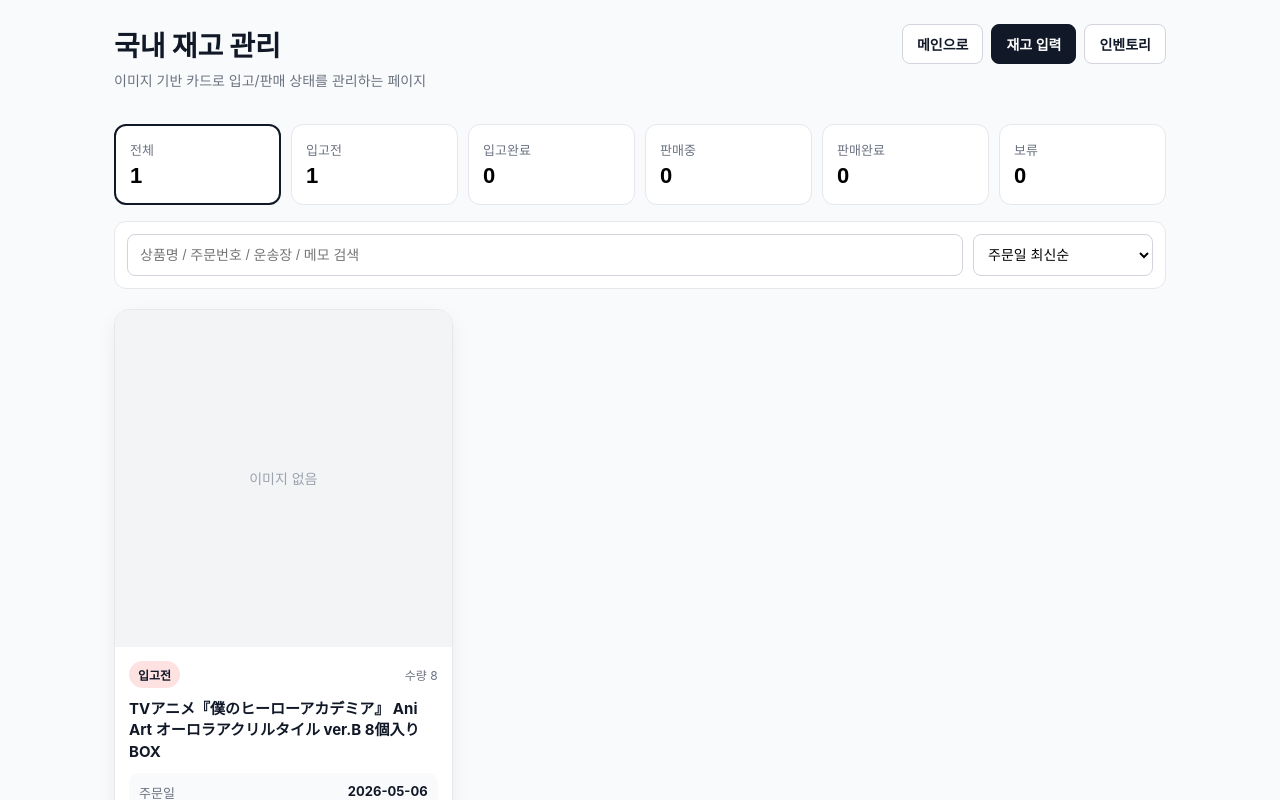
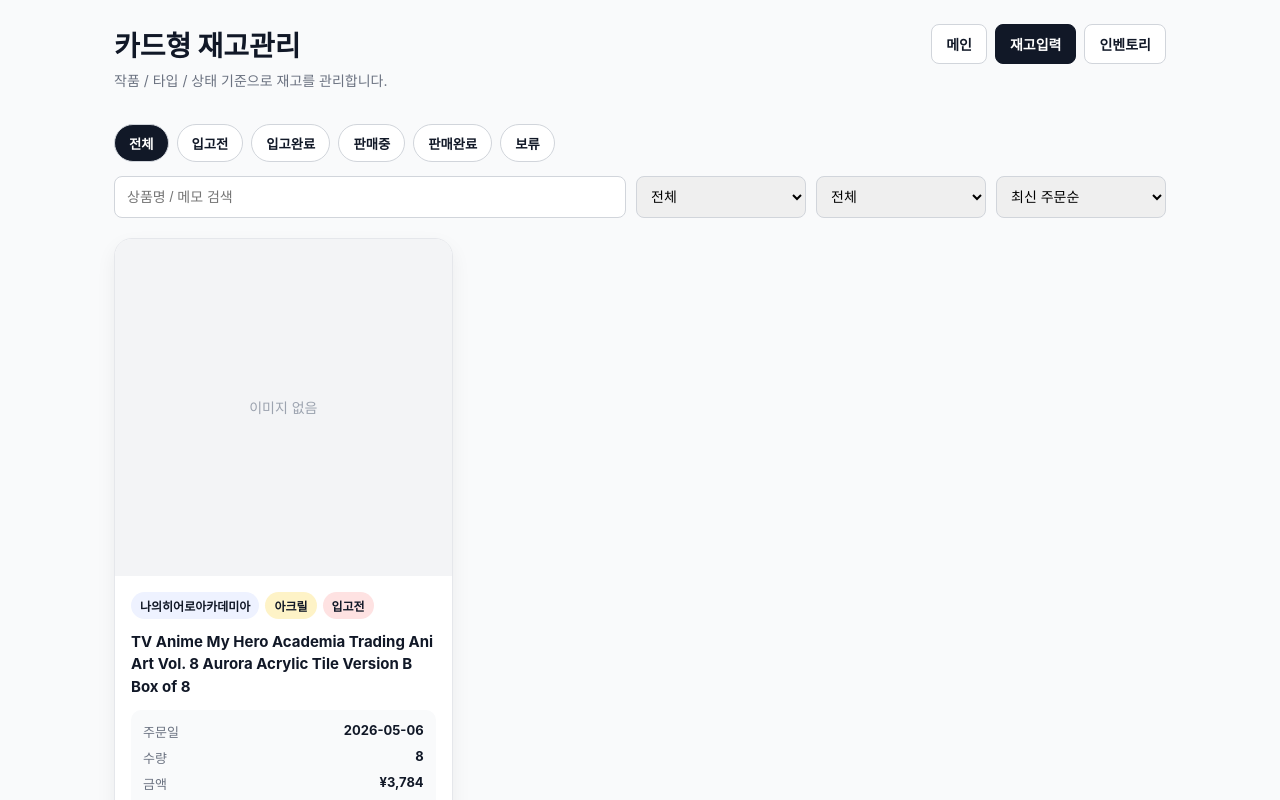
Before and after one commit to ddogagak/shipping, a Next.js app in the folder web/: page /domestic-inventory-cards in a window 1280 px wide. Shown: the top 800 px of the page. Built offline with nearby package versions, Linux system fonts and the light colour scheme.

Commit message:
Update page.tsx

```diff
--- a/web/src/app/domestic-inventory-cards/page.tsx
+++ b/web/src/app/domestic-inventory-cards/page.tsx
@@ -3,11 +3,18 @@
 import Link from "next/link";
 import { useMemo, useState } from "react";
 
-type InventoryStatus = "입고전" | "입고완료" | "판매중" | "판매완료" | "보류";
+type InventoryStatus =
+  | "입고전"
+  | "입고완료"
+  | "판매중"
+  | "판매완료"
+  | "보류";
 
 type InventoryItem = {
   id: string;
   item_name: string;
+  item_type: string;
+  series_name: string;
   image_url: string;
   order_number: string;
   order_date: string;
@@ -25,7 +32,9 @@ const sampleItems: InventoryItem[] = [
   {
     id: "1",
     item_name:
-      "TVアニメ『僕のヒーローアカデミア』 Ani Art オーロラアクリルタイル ver.B 8個入りBOX",
+      "TV Anime My Hero Academia Trading Ani Art Vol. 8 Aurora Acrylic Tile Version B Box of 8",
+    item_type: "아크릴",
+    series_name: "나의히어로아카데미아",
     image_url: "",
     order_number: "503-5349977-2659005",
     order_date: "2026-05-06",
@@ -49,20 +58,64 @@ const statusList: Array<"전체" | InventoryStatus> = [
   "보류",
 ];
 
+const typeList = [
+  "전체",
+  "아크릴",
+  "지류",
+  "뱃지",
+  "피규어",
+  "키링",
+  "기타",
+];
+
+const seriesList = [
+  "전체",
+  "헌터헌터",
+  "귀멸의칼날",
+  "나의히어로아카데미아",
+  "프리렌",
+  "진격의거인",
+  "기타",
+];
+
 export default function DomesticInventoryCardsPage() {
-  const [items, setItems] = useState<InventoryItem[]>(sampleItems);
+  const [items, setItems] =
+    useState<InventoryItem[]>(sampleItems);
+
   const [statusFilter, setStatusFilter] =
     useState<"전체" | InventoryStatus>("전체");
+
+  const [typeFilter, setTypeFilter] =
+    useState("전체");
+
+  const [seriesFilter, setSeriesFilter] =
+    useState("전체");
+
   const [keyword, setKeyword] = useState("");
+
   const [sortKey, setSortKey] = useState<
-    "newest" | "oldest" | "priceHigh" | "priceLow" | "quantityHigh"
+    "newest" | "oldest" | "priceHigh" | "priceLow"
   >("newest");
 
   const filteredItems = useMemo(() => {
     let result = [...items];
 
     if (statusFilter !== "전체") {
-      result = result.filter((item) => item.status === statusFilter);
+      result = result.filter(
+        (item) => item.status === statusFilter
+      );
+    }
+
+    if (typeFilter !== "전체") {
+      result = result.filter(
+        (item) => item.item_type === typeFilter
+      );
+    }
+
+    if (seriesFilter !== "전체") {
+      result = result.filter(
+        (item) => item.series_name === seriesFilter
+      );
     }
 
     if (keyword.trim()) {
@@ -72,7 +125,6 @@ export default function DomesticInventoryCardsPage() {
         return (
           item.item_name.toLowerCase().includes(q) ||
           item.order_number.toLowerCase().includes(q) ||
-          item.tracking_number.toLowerCase().includes(q) ||
           item.memo.toLowerCase().includes(q)
         );
       });
@@ -95,32 +147,28 @@ export default function DomesticInventoryCardsPage() {
         return a.total_price - b.total_price;
       }
 
-      if (sortKey === "quantityHigh") {
-        return b.quantity - a.quantity;
-      }
-
       return 0;
     });
 
     return result;
-  }, [items, statusFilter, keyword, sortKey]);
+  }, [
+    items,
+    statusFilter,
+    typeFilter,
+    seriesFilter,
+    keyword,
+    sortKey,
+  ]);
 
-  const counts = useMemo(() => {
-    return statusList.reduce<Record<string, number>>((acc, status) => {
-      if (status === "전체") {
-        acc[status] = items.length;
-      } else {
-        acc[status] = items.filter((item) => item.status === status).length;
-      }
-
-      return acc;
-    }, {});
-  }, [items]);
-
-  const updateStatus = (id: string, nextStatus: InventoryStatus) => {
+  const updateStatus = (
+    id: string,
+    nextStatus: InventoryStatus
+  ) => {
     setItems((prev) =>
       prev.map((item) =>
-        item.id === id ? { ...item, status: nextStatus } : item
+        item.id === id
+          ? { ...item, status: nextStatus }
+          : item
       )
     );
   };
@@ -129,72 +177,123 @@ export default function DomesticInventoryCardsPage() {
     <main style={pageStyle}>
       <div style={topBarStyle}>
         <div>
-          <h1 style={titleStyle}>국내 재고 관리</h1>
+          <h1 style={titleStyle}>카드형 재고관리</h1>
+
           <p style={subTextStyle}>
-            이미지 기반 카드로 입고/판매 상태를 관리하는 페이지
+            작품 / 타입 / 상태 기준으로 재고를 관리합니다.
           </p>
         </div>
 
         <div style={{ display: "flex", gap: 8 }}>
           <Link href="/" style={linkButtonStyle}>
-            메인으로
+            메인
           </Link>
 
-          <Link href="/domestic-inventory-input" style={darkButtonStyle}>
-            재고 입력
+          <Link
+            href="/domestic-inventory-input"
+            style={darkButtonStyle}
+          >
+            재고입력
           </Link>
 
-          <Link href="/domestic-inventory" style={linkButtonStyle}>
+          <Link
+            href="/domestic-inventory"
+            style={linkButtonStyle}
+          >
             인벤토리
           </Link>
         </div>
       </div>
 
-      <section style={summaryGridStyle}>
+      {/* 상태 필터 */}
+      <section style={statusSectionStyle}>
         {statusList.map((status) => (
           <button
             key={status}
             type="button"
             onClick={() => setStatusFilter(status)}
             style={{
-              ...summaryCardStyle,
-              border:
+              ...statusButtonStyle,
+              background:
                 statusFilter === status
-                  ? "2px solid #111827"
-                  : "1px solid #e5e7eb",
+                  ? "#111827"
+                  : "#fff",
+              color:
+                statusFilter === status
+                  ? "#fff"
+                  : "#111827",
             }}
           >
-            <span style={summaryLabelStyle}>{status}</span>
-            <strong style={summaryNumberStyle}>{counts[status] ?? 0}</strong>
+            {status}
           </button>
         ))}
       </section>
 
+      {/* 필터 */}
       <section style={filterBoxStyle}>
         <input
           value={keyword}
           onChange={(e) => setKeyword(e.target.value)}
-          placeholder="상품명 / 주문번호 / 운송장 / 메모 검색"
+          placeholder="상품명 / 메모 검색"
           style={searchInputStyle}
         />
 
         <select
-          value={sortKey}
+          value={typeFilter}
           onChange={(e) =>
-            setSortKey(e.target.value as typeof sortKey)
+            setTypeFilter(e.target.value)
           }
           style={selectStyle}
         >
-          <option value="newest">주문일 최신순</option>
-          <option value="oldest">주문일 오래된순</option>
-          <option value="priceHigh">금액 높은순</option>
-          <option value="priceLow">금액 낮은순</option>
-          <option value="quantityHigh">수량 많은순</option>
+          {typeList.map((type) => (
+            <option key={type}>{type}</option>
+          ))}
+        </select>
+
+        <select
+          value={seriesFilter}
+          onChange={(e) =>
+            setSeriesFilter(e.target.value)
+          }
+          style={selectStyle}
+        >
+          {seriesList.map((series) => (
+            <option key={series}>{series}</option>
+          ))}
+        </select>
+
+        <select
+          value={sortKey}
+          onChange={(e) =>
+            setSortKey(
+              e.target.value as typeof sortKey
+            )
+          }
+          style={selectStyle}
+        >
+          <option value="newest">
+            최신 주문순
+          </option>
+
+          <option value="oldest">
+            오래된 주문순
+          </option>
+
+          <option value="priceHigh">
+            금액 높은순
+          </option>
+
+          <option value="priceLow">
+            금액 낮은순
+          </option>
         </select>
       </section>
 
+      {/* 카드 */}
       {filteredItems.length === 0 ? (
-        <div style={emptyStyle}>표시할 재고가 없습니다.</div>
+        <div style={emptyStyle}>
+          표시할 재고가 없습니다.
+        </div>
       ) : (
         <section style={cardGridStyle}>
           {filteredItems.map((item) => (
@@ -206,30 +305,46 @@ export default function DomesticInventoryCardsPage() {
                   style={imageStyle}
                 />
               ) : (
-                <div style={emptyImageStyle}>이미지 없음</div>
+                <div style={emptyImageStyle}>
+                  이미지 없음
+                </div>
               )}
 
               <div style={cardBodyStyle}>
-                <div style={cardHeaderStyle}>
+                <div style={badgeRowStyle}>
+                  <span style={seriesBadgeStyle}>
+                    {item.series_name}
+                  </span>
+
+                  <span style={typeBadgeStyle}>
+                    {item.item_type}
+                  </span>
+
                   <span style={statusBadgeStyle(item.status)}>
                     {item.status}
                   </span>
-                  <span style={smallTextStyle}>수량 {item.quantity}</span>
                 </div>
 
-                <h2 style={itemNameStyle}>{item.item_name}</h2>
+                <h2 style={itemNameStyle}>
+                  {item.item_name}
+                </h2>
 
                 <div style={infoBoxStyle}>
-                  <InfoRow label="주문일" value={item.order_date || "-"} />
-                  <InfoRow label="주문번호" value={item.order_number || "-"} />
                   <InfoRow
-                    label="운송장"
-                    value={item.tracking_number || "미입력"}
+                    label="주문일"
+                    value={item.order_date}
                   />
+
+                  <InfoRow
+                    label="수량"
+                    value={`${item.quantity}`}
+                  />
+
                   <InfoRow
                     label="금액"
                     value={`¥${item.total_price.toLocaleString()}`}
                   />
+
                   <InfoRow
                     label="판매가"
                     value={
@@ -238,14 +353,28 @@ export default function DomesticInventoryCardsPage() {
                         : "미정"
                     }
                   />
+
+                  <InfoRow
+                    label="운송장"
+                    value={
+                      item.tracking_number || "미입력"
+                    }
+                  />
                 </div>
 
-                <div style={memoStyle}>{item.memo || "메모 없음"}</div>
+                <div style={memoStyle}>
+                  {item.memo || "메모 없음"}
+                </div>
 
                 <div style={buttonGridStyle}>
                   <button
                     type="button"
-                    onClick={() => updateStatus(item.id, "입고완료")}
+                    onClick={() =>
+                      updateStatus(
+                        item.id,
+                        "입고완료"
+                      )
+                    }
                     style={miniButtonStyle}
                   >
                     입고완료
@@ -253,7 +382,12 @@ export default function DomesticInventoryCardsPage() {
 
                   <button
                     type="button"
-                    onClick={() => updateStatus(item.id, "판매중")}
+                    onClick={() =>
+                      updateStatus(
+                        item.id,
+                        "판매중"
+                      )
+                    }
                     style={miniButtonStyle}
                   >
                     판매중
@@ -261,7 +395,12 @@ export default function DomesticInventoryCardsPage() {
 
                   <button
                     type="button"
-                    onClick={() => updateStatus(item.id, "판매완료")}
+                    onClick={() =>
+                      updateStatus(
+                        item.id,
+                        "판매완료"
+                      )
+                    }
                     style={miniDarkButtonStyle}
                   >
                     판매완료
@@ -269,7 +408,12 @@ export default function DomesticInventoryCardsPage() {
 
                   <button
                     type="button"
-                    onClick={() => updateStatus(item.id, "보류")}
+                    onClick={() =>
+                      updateStatus(
+                        item.id,
+                        "보류"
+                      )
+                    }
                     style={miniButtonStyle}
                   >
                     보류
@@ -284,21 +428,32 @@ export default function DomesticInventoryCardsPage() {
   );
 }
 
-function InfoRow({ label, value }: { label: string; value: string }) {
+function InfoRow({
+  label,
+  value,
+}: {
+  label: string;
+  value: string;
+}) {
   return (
     <div style={infoRowStyle}>
-      <span style={{ color: "#6b7280" }}>{label}</span>
-      <strong style={{ textAlign: "right" }}>{value}</strong>
+      <span style={{ color: "#6b7280" }}>
+        {label}
+      </span>
+
+      <strong>{value}</strong>
     </div>
   );
 }
 
-function statusBadgeStyle(status: InventoryStatus): React.CSSProperties {
+function statusBadgeStyle(
+  status: InventoryStatus
+): React.CSSProperties {
   return {
     padding: "5px 9px",
     borderRadius: 999,
     fontSize: 12,
-    fontWeight: 700,
+    fontWeight: 800,
     background:
       status === "판매완료"
         ? "#e5e7eb"
@@ -309,7 +464,6 @@ function statusBadgeStyle(status: InventoryStatus): React.CSSProperties {
         : status === "보류"
         ? "#fef3c7"
         : "#fee2e2",
-    color: "#111827",
   };
 }
 
@@ -323,14 +477,14 @@ const topBarStyle: React.CSSProperties = {
   display: "flex",
   justifyContent: "space-between",
   alignItems: "flex-start",
+  marginBottom: 20,
   gap: 16,
-  marginBottom: 20,
 };
 
 const titleStyle: React.CSSProperties = {
+  margin: 0,
   fontSize: 28,
   fontWeight: 800,
-  margin: 0,
 };
 
 const subTextStyle: React.CSSProperties = {
@@ -360,44 +514,32 @@ const darkButtonStyle: React.CSSProperties = {
   border: "1px solid #111827",
 };
 
-const summaryGridStyle: React.CSSProperties = {
-  display: "grid",
-  gridTemplateColumns: "repeat(6, minmax(0, 1fr))",
-  gap: 10,
-  marginBottom: 16,
+const statusSectionStyle: React.CSSProperties = {
+  display: "flex",
+  gap: 8,
+  marginBottom: 14,
+  flexWrap: "wrap",
 };
 
-const summaryCardStyle: React.CSSProperties = {
-  background: "#fff",
-  borderRadius: 12,
-  padding: 14,
+const statusButtonStyle: React.CSSProperties = {
+  height: 38,
+  padding: "0 14px",
+  borderRadius: 999,
+  border: "1px solid #d1d5db",
+  fontWeight: 700,
   cursor: "pointer",
-  textAlign: "left",
-};
-
-const summaryLabelStyle: React.CSSProperties = {
-  display: "block",
-  color: "#6b7280",
-  fontSize: 13,
-  marginBottom: 4,
-};
-
-const summaryNumberStyle: React.CSSProperties = {
-  fontSize: 22,
 };
 
 const filterBoxStyle: React.CSSProperties = {
   display: "flex",
   gap: 10,
-  background: "#fff",
-  border: "1px solid #e5e7eb",
-  borderRadius: 12,
-  padding: 12,
   marginBottom: 20,
+  flexWrap: "wrap",
 };
 
 const searchInputStyle: React.CSSProperties = {
   flex: 1,
+  minWidth: 220,
   height: 42,
   border: "1px solid #d1d5db",
   borderRadius: 8,
@@ -406,27 +548,28 @@ const searchInputStyle: React.CSSProperties = {
 };
 
 const selectStyle: React.CSSProperties = {
-  width: 180,
+  width: 170,
   height: 42,
   border: "1px solid #d1d5db",
   borderRadius: 8,
   padding: "0 10px",
   fontSize: 14,
-  background: "#fff",
 };
 
 const cardGridStyle: React.CSSProperties = {
   display: "grid",
-  gridTemplateColumns: "repeat(auto-fill, minmax(280px, 1fr))",
+  gridTemplateColumns:
+    "repeat(auto-fill, minmax(300px, 1fr))",
   gap: 18,
 };
 
 const cardStyle: React.CSSProperties = {
   background: "#fff",
   border: "1px solid #e5e7eb",
-  borderRadius: 16,
+  borderRadius: 18,
   overflow: "hidden",
-  boxShadow: "0 8px 20px rgba(15, 23, 42, 0.06)",
+  boxShadow:
+    "0 8px 20px rgba(15, 23, 42, 0.06)",
 };
 
 const imageStyle: React.CSSProperties = {
@@ -448,37 +591,48 @@ const emptyImageStyle: React.CSSProperties = {
 };
 
 const cardBodyStyle: React.CSSProperties = {
-  padding: 14,
+  padding: 16,
   display: "flex",
   flexDirection: "column",
-  gap: 10,
+  gap: 12,
 };
 
-const cardHeaderStyle: React.CSSProperties = {
+const badgeRowStyle: React.CSSProperties = {
   display: "flex",
-  justifyContent: "space-between",
-  alignItems: "center",
+  gap: 6,
+  flexWrap: "wrap",
 };
 
-const smallTextStyle: React.CSSProperties = {
+const seriesBadgeStyle: React.CSSProperties = {
+  padding: "5px 9px",
+  borderRadius: 999,
+  background: "#eef2ff",
   fontSize: 12,
-  color: "#6b7280",
+  fontWeight: 800,
+};
+
+const typeBadgeStyle: React.CSSProperties = {
+  padding: "5px 9px",
+  borderRadius: 999,
+  background: "#fef3c7",
+  fontSize: 12,
+  fontWeight: 800,
 };
 
 const itemNameStyle: React.CSSProperties = {
+  margin: 0,
   fontSize: 15,
-  lineHeight: 1.45,
-  minHeight: 44,
-  margin: 0,
+  lineHeight: 1.5,
+  minHeight: 46,
 };
 
 const infoBoxStyle: React.CSSProperties = {
   background: "#f9fafb",
   borderRadius: 10,
-  padding: 10,
+  padding: 12,
   display: "flex",
   flexDirection: "column",
-  gap: 6,
+  gap: 7,
 };
 
 const infoRowStyle: React.CSSProperties = {
@@ -489,7 +643,7 @@ const infoRowStyle: React.CSSProperties = {
 };
 
 const memoStyle: React.CSSProperties = {
-  minHeight: 38,
+  minHeight: 40,
   background: "#fff7ed",
   borderRadius: 10,
   padding: 10,
@@ -510,7 +664,7 @@ const miniButtonStyle: React.CSSProperties = {
   border: "1px solid #d1d5db",
   background: "#fff",
   fontSize: 13,
-  fontWeight: 600,
+  fontWeight: 700,
   cursor: "pointer",
 };
 
@@ -524,7 +678,7 @@ const miniDarkButtonStyle: React.CSSProperties = {
 const emptyStyle: React.CSSProperties = {
   background: "#fff",
   border: "1px solid #e5e7eb",
-  borderRadius: 12,
+  borderRadius: 14,
   padding: 40,
   textAlign: "center",
   color: "#6b7280",
```
